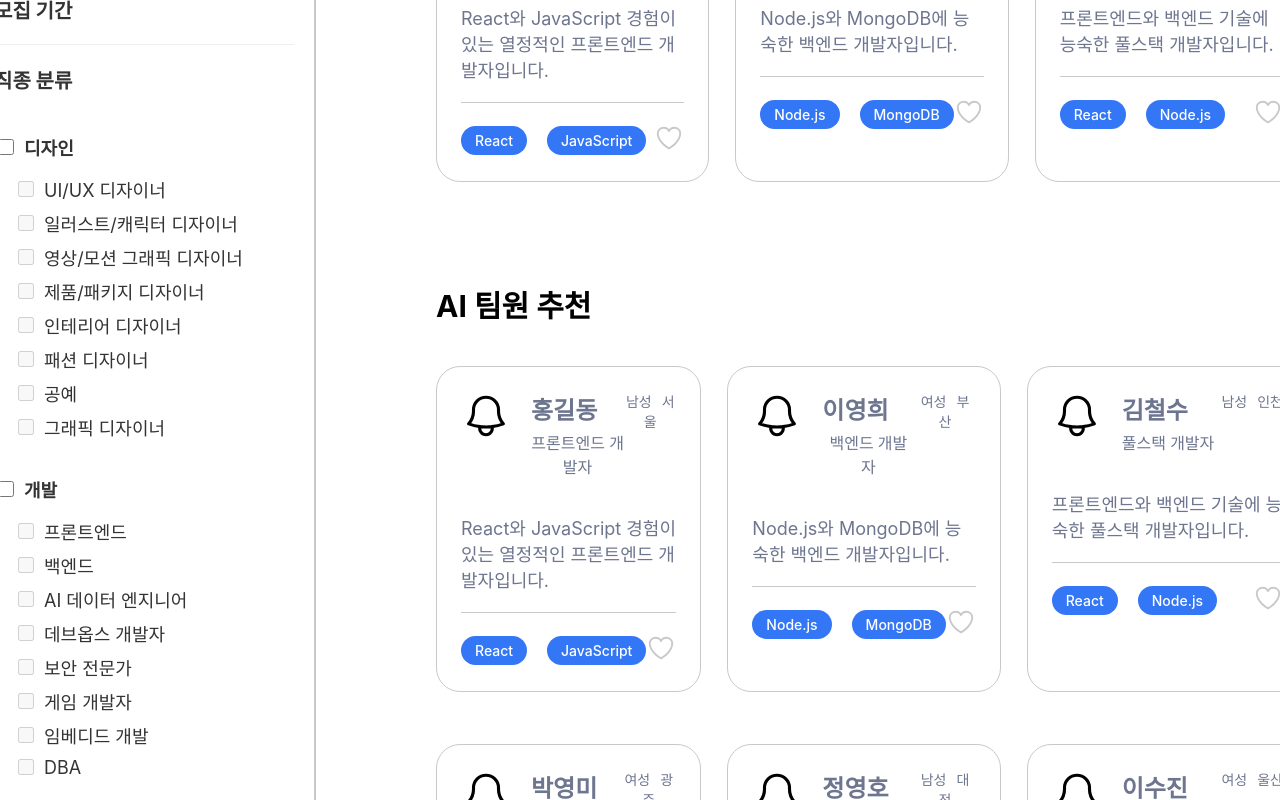
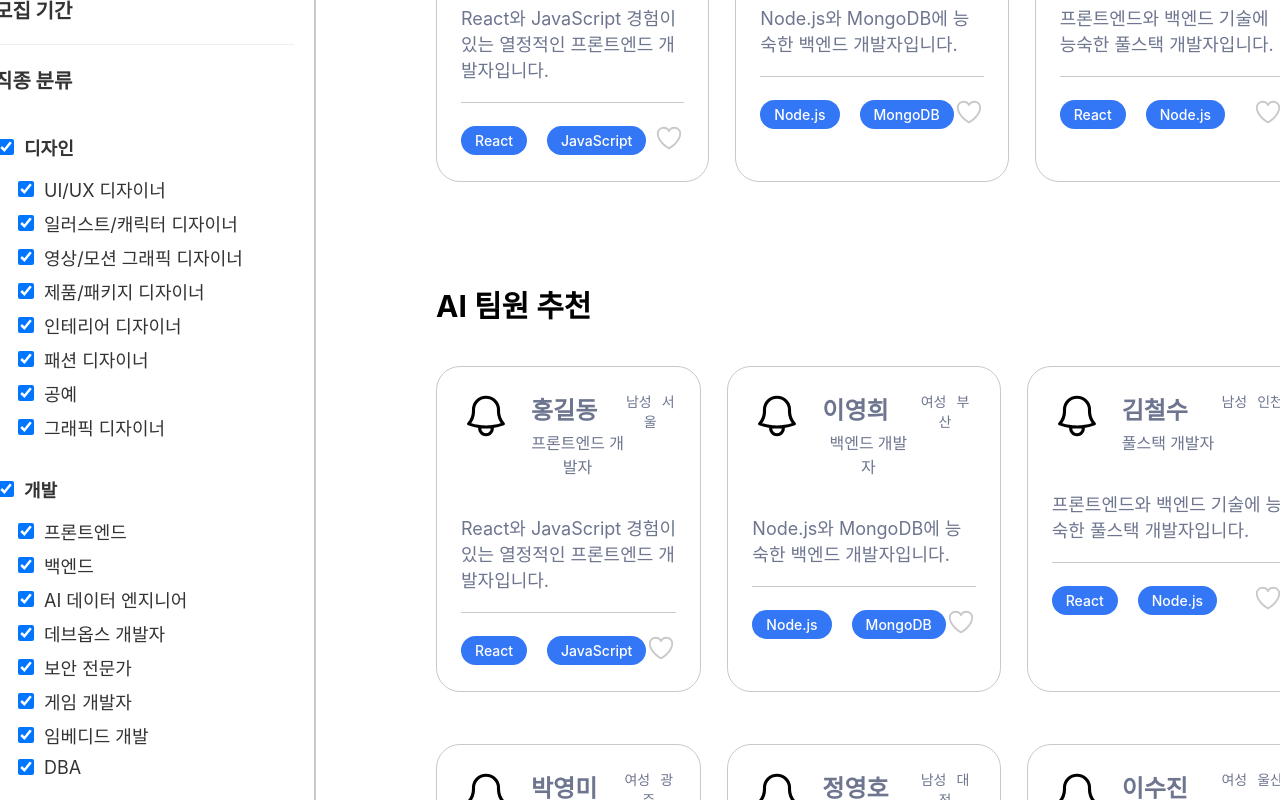
Before and after one commit to Alpha-e-Um/Frontend, a React (Create React App) app: page /member in a window 1280 px wide. Shown: the part 840-1640 px from the top of the page. Built offline with nearby package versions, Linux system fonts and the light colour scheme; no server answers.

Commit message:
feat: #41-사이드네비게이션 컴포넌트화

```diff
--- a/src/components/SideNavigation/sideNavigation.js
+++ b/src/components/SideNavigation/sideNavigation.js
@@ -14,19 +14,46 @@ import {
 import { jobCategories } from "./jobPosition";
 
 const SideNavigation = () => {
-  const [sectionEnabled, setSectionEnabled] = useState({
-    design: false,
-    development: false,
-    planning: false,
-    media: false,
-    marketing: false,
-    translation: false,
-    other: false,
-  });
-  const [subCategoryEnabled, setSubCategoryEnabled] = useState({});
+  const initialMainCategoryStates = jobCategories.reduce((acc, category) => {
+    acc[category.kind] = true;
+    return acc;
+  }, {});
 
-  const handleSectionCheckbox = (section) => {
-    setSectionEnabled((prev) => ({ ...prev, [section]: !prev[section] }));
+  const initialSubCategoryStates = jobCategories.reduce((acc, category) => {
+    acc[category.kind] = new Array(category.subCategories.length).fill(true);
+    return acc;
+  }, {});
+
+  const [mainCategoryStates, setMainCategoryStates] = useState(
+    initialMainCategoryStates,
+  );
+  const [subCategoryStates, setSubCategoryStates] = useState(
+    initialSubCategoryStates,
+  );
+
+  const handleMainCategoryCheckbox = (kind) => {
+    var futureStateOfMain = !mainCategoryStates[kind];
+    // 서브카테고리은 메인카테고리가 변경될 값으로 전부 따라감
+    setMainCategoryStates((prev) => ({ ...prev, [kind]: !prev[kind] }));
+    setSubCategoryStates((prev) => ({
+      ...prev,
+      [kind]: prev[kind].fill(futureStateOfMain),
+    }));
+  };
+
+  const handleSubCategoryCheckbox = (kind, index) => {
+    var temp = subCategoryStates[kind];
+    temp[index] = !temp[index];
+    if (!temp[index]) {
+      // 서브 카테고리중 1개라도 체크를 해제하면, 메인카테고리도 체크 해제 되야함
+      setMainCategoryStates((pres) => ({ ...pres, [kind]: false }));
+    }
+    setSubCategoryStates((prev) => ({ ...prev, [kind]: temp }));
+  };
+
+  const filterReset = () => {
+    setMainCategoryStates(initialMainCategoryStates);
+    setSubCategoryStates(initialSubCategoryStates);
   };
 
   return (
@@ -34,17 +61,9 @@ const SideNavigation = () => {
       <NavHeader>
         <Title>필터</Title>
         <ResetButton
-          onClick={() =>
-            setSectionEnabled({
-              design: false,
-              development: false,
-              planning: false,
-              media: false,
-              marketing: false,
-              translation: false,
-              other: false,
-            })
-          }
+          onClick={() => {
+            filterReset();
+          }}
         >
           초기화
         </ResetButton>
@@ -60,13 +79,15 @@ const SideNavigation = () => {
       >
         모집 기간
       </Title>
+
+      {/* 직종 분류 섹션 */}
       <Title style={{ textAlign: "left" }}>직종 분류</Title>
       {jobCategories.map((category) => (
         <Section key={category.mainCategory}>
           <SectionTitleRow>
             <Checkbox
-              checked={sectionEnabled[category.kind]}
-              onChange={() => handleSectionCheckbox(category.kind)}
+              checked={mainCategoryStates[category.kind]}
+              onChange={() => handleMainCategoryCheckbox(category.kind)}
             />
             <SectionTitle>{category.mainCategory}</SectionTitle>
           </SectionTitleRow>
@@ -74,9 +95,13 @@ const SideNavigation = () => {
             {category.subCategories.map((subCategory, index) => (
               <Item key={index}>
                 <Checkbox
-                  disabled={!sectionEnabled[category.kind]}
-                  // checked={subCategoryEnabled[subCategoryName] || false}
-                  // onChange={() => handleSubCategoryCheckbox(subCategoryName)}
+                  checked={
+                    mainCategoryStates[category.kind] ||
+                    subCategoryStates[category.kind][index]
+                  }
+                  onChange={() =>
+                    handleSubCategoryCheckbox(category.kind, index)
+                  }
                 />
                 {subCategory}
               </Item>
```
